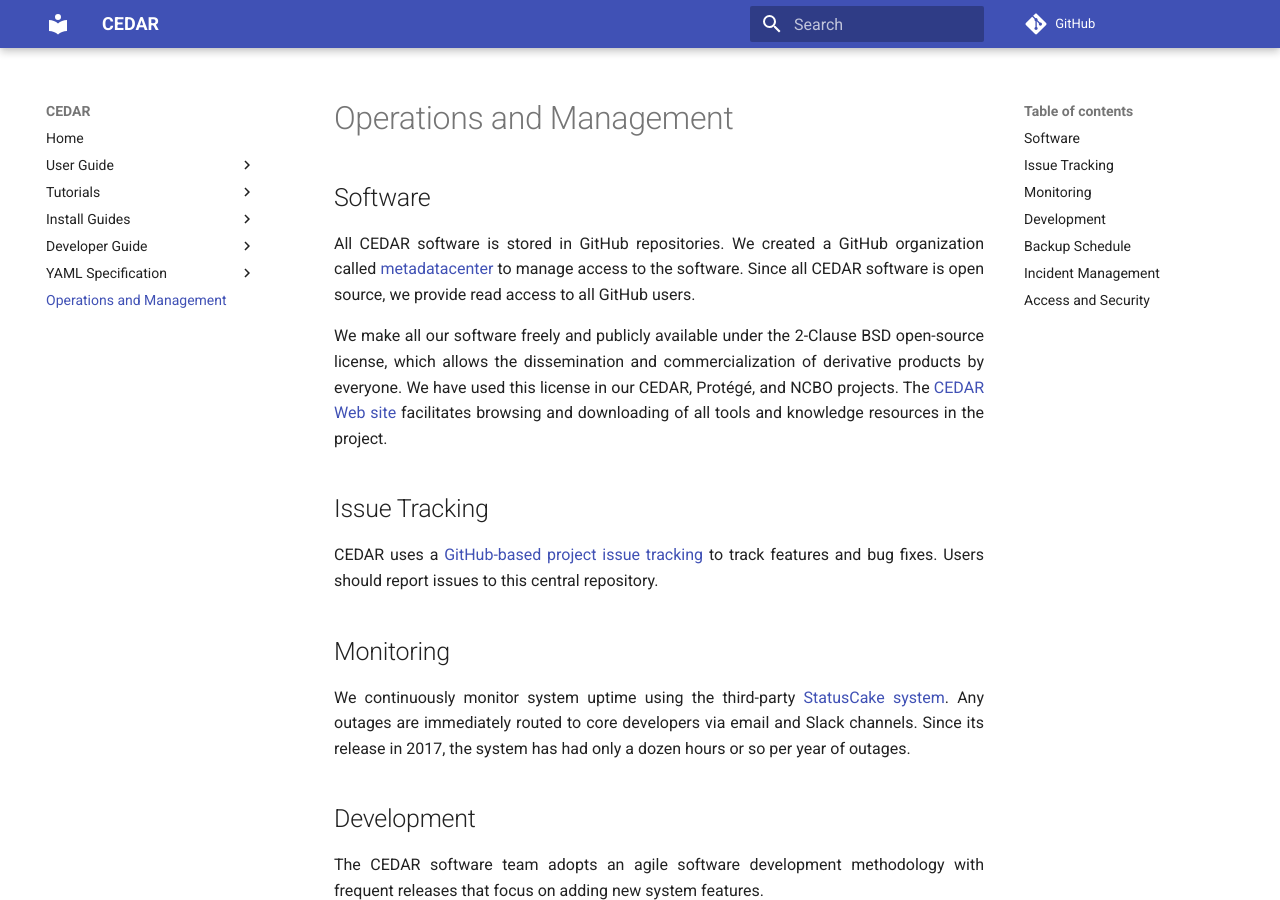
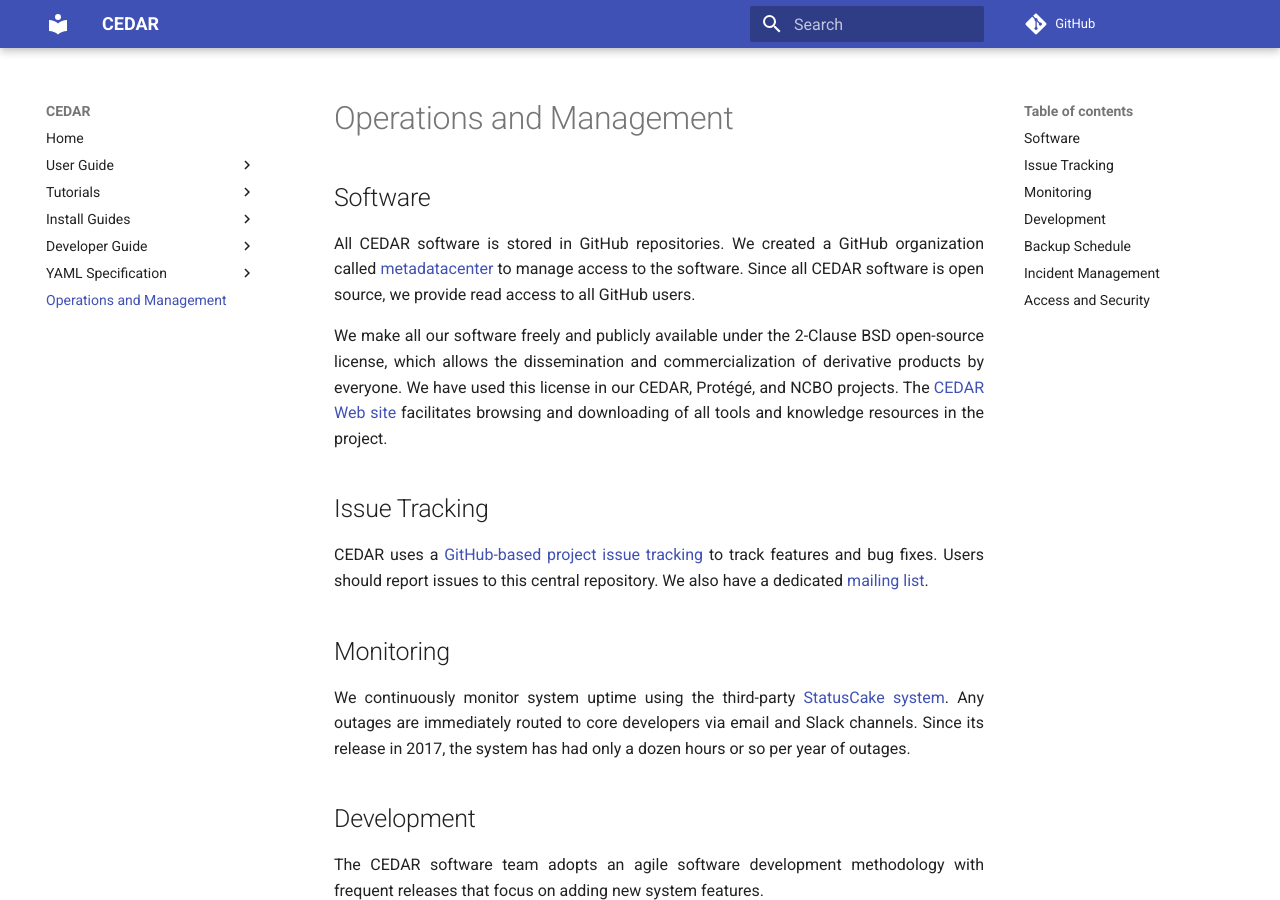
Before and after one commit to metadatacenter/cedar-mkdocs, an MkDocs documentation site: the page built from docs/operations-and-management.md, in a window 1280 px wide and 900 px high. Built offline with MkDocs 1.6.1 and Material for MkDocs 9.7.7, drawn with Linux system fonts in a browser that asks for light colours; comment, search, counter and statistics services are not loaded.

Commit message:
Restore the mailing-list pointer under Issue Tracking
Put back the dedicated mailing-list reference in operations and
management; it belongs with issue tracking.

Co-Authored-By: Claude Opus 4.8 <noreply@anthropic.com>

```diff
--- a/docs/operations-and-management.md
+++ b/docs/operations-and-management.md
@@ -19,7 +19,7 @@ project.
 
 CEDAR uses a [GitHub-based project issue tracking](https://github.com/metadatacenter/cedar-project/issues)
 to track features and bug fixes. Users should report issues
-to this central repository.
+to this central repository. We also have a dedicated [mailing list](https://metadatacenter.org/help/#subscribe).
 
 ## Monitoring
 
```
